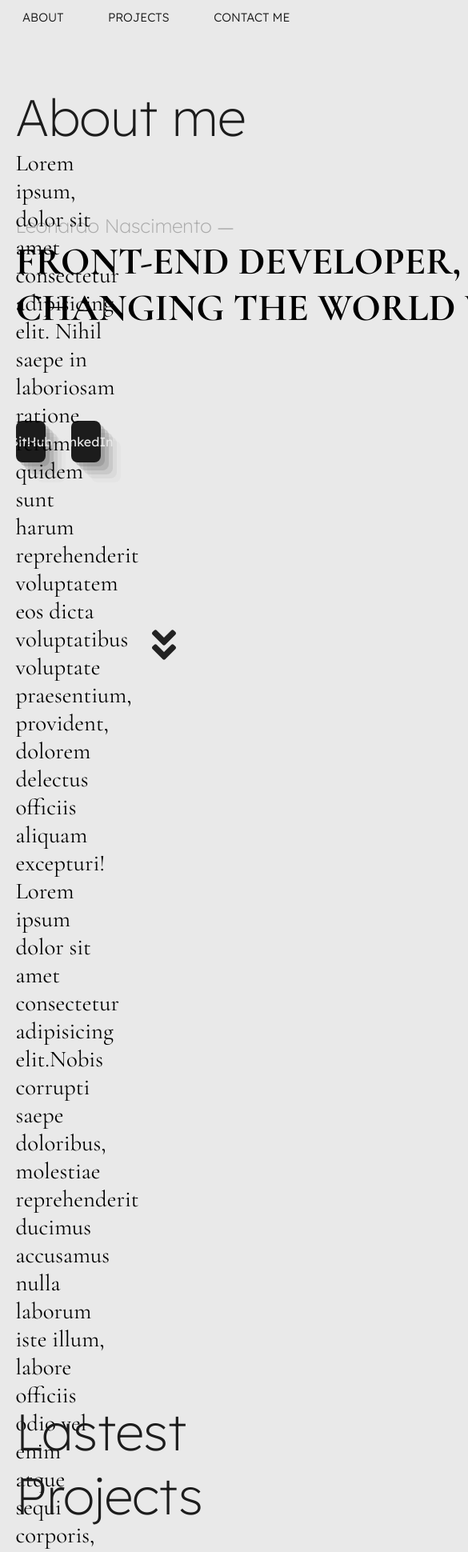
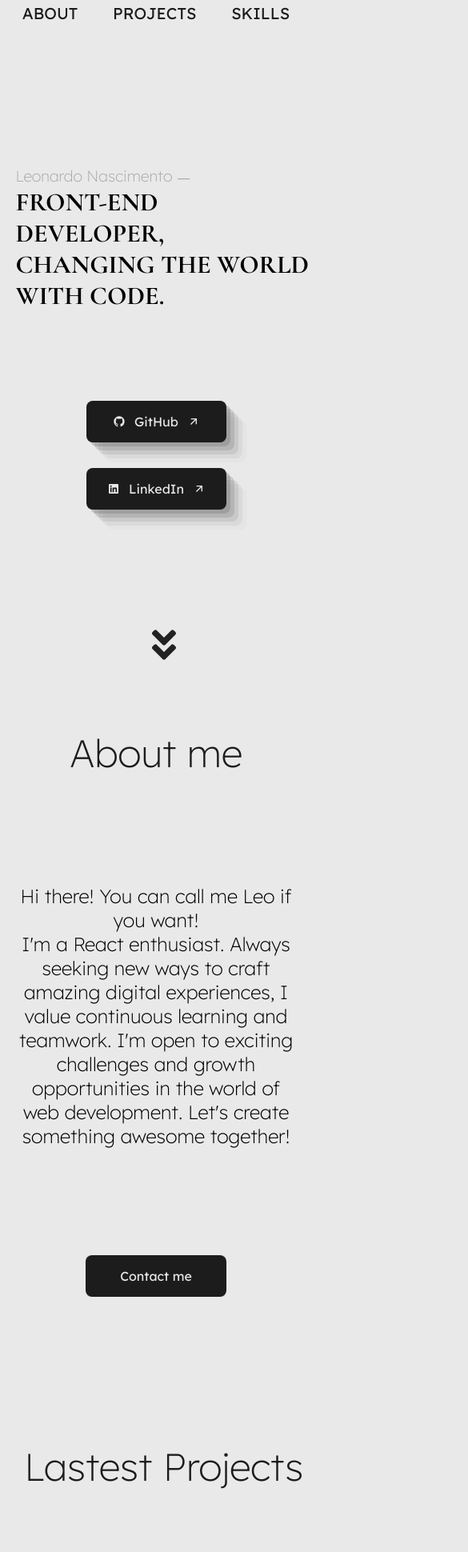
Before and after one commit to leonardonasc/portfolio, a React (Vite) app: page / in a window 390 px wide. Shown: the top 1940 px of the page at 80% size, 585 px wide, since content can reach past the window. Built offline with nearby package versions, Linux system fonts and the light colour scheme.

Commit message:
feat(responsive): add responsive design for mobile devices

```diff
--- a/src/components/Card.jsx
+++ b/src/components/Card.jsx
@@ -1,52 +1,36 @@
-import cardImg from "../assets/img/card.jpg";
+import cardImg from "../assets/img/cateeo.jpg";
+import { FaJs } from "react-icons/fa";
+
+{
+  /* <img src={cardImg} alt="card1" /> */
+}
 // importar imagem como funcao src={cardImg}
 
 function Card() {
   return (
-    <div className="cards">
-      <div className="card">
+    <div className="card">
+      <div className="img-card">
         <img src={cardImg} alt="card1" />
-        <div className="card__content">
-          <h2>Projeto 1</h2>
-          <p>
-            Lorem ipsum dolor sit amet consectetur adipisicing elit. Fuga sunt
-            ullam veritatis deleniti distinctio architecto. Cum, aperiam
-            perspiciatis!
-          </p>
-          <a href="#" className="demo_btn">
-            demo
-          </a>
-        </div>
       </div>
-      <div className="card">
-        <img src={cardImg} alt="card2" />
-        <div className="card__content">
-          <h2>Projeto 2</h2>
-          <p>
-            Lorem ipsum dolor sit amet consectetur adipisicing elit. Fuga sunt
-            ullam veritatis deleniti distinctio architecto. Cum, aperiam
-            perspiciatis!
-          </p>
-          <a href="#" className="demo_btn">
-            demo
-          </a>
-        </div>
-      </div>
-      <div className="card">
-        <img src={cardImg} alt="card3" />
-        <div className="card__content">
-          <h2>Projeto 3</h2>
-          <p>
-            Lorem ipsum dolor sit amet consectetur adipisicing elit. Fuga sunt
-            ullam veritatis deleniti distinctio architecto. Cum, aperiam
-            perspiciatis!
-          </p>
-          <a href="#" className="demo_btn">
-            demo
-          </a>
-        </div>
+      <div className="card-content">
+        <h2>Decodificador</h2>
+        <p>
+          Com o objetivo de codificar e decodificar textos, este projeto é um
+          challenge construido durante o curso da Oracle One, usando HTML, CSS e
+          JS.
+        </p>
+        {/* <FaJs/> */}
+        <a
+          href="https://decodific.vercel.app/"
+          target="_Blank"
+          className="demo_btn"
+        >
+          Demo
+        </a>
       </div>
     </div>
+
+
   );
 }
 
--- a/src/components/Content.jsx
+++ b/src/components/Content.jsx
@@ -4,6 +4,8 @@ import { RiLinkedinBoxFill } from "react-icons/ri";
 import { RiArrowRightUpLine } from "react-icons/ri";
 import { AiOutlineLine } from "react-icons/ai";
 import { IoMailOpenOutline } from "react-icons/io5";
+
+import { HiOutlineEmojiHappy } from "react-icons/hi";
 // COMPONENTS
 import Footer from "./Footer";
 import Card from "../components/Card";
@@ -47,19 +49,16 @@ function Content() {
       </section>
 
       <section id="secondary-container" className="secondary-container">
+        <aside className="about">
         <h2 className="title-about">About me</h2>
-        <p className="p-about">
-          Lorem ipsum, dolor sit amet consectetur adipisicing elit. Nihil saepe
-          in laboriosam ratione rerum quidem sunt harum reprehenderit voluptatem
-          eos dicta voluptatibus voluptate praesentium, provident, dolorem
-          delectus officiis aliquam excepturi! Lorem ipsum dolor sit amet
-          consectetur adipisicing elit.Nobis corrupti saepe doloribus, molestiae
-          reprehenderit ducimus accusamus nulla laborum iste illum, labore
-          officiis odio vel enim atque sequi corporis, adipisci earum! Lorem
-          ipsum dolor sit amet consectetur adipisicing elit. Minus repellendus
-          dolor itaque blanditiis
-        </p>
+          <p className="p-secondary">
+          Hi there! You can call me Leo if you want! <span className="br-span"></span> I'm a React enthusiast. Always seeking new ways to craft amazing digital experiences, I value continuous learning and teamwork. I'm open to exciting challenges and growth opportunities in the world of web development. Let's create something awesome together!
+
+          </p>
+          <a className="contact-btn" href="#contact">Contact me</a>
+        </aside>
       </section>
+
 
       <section id="tertiary-container" className="tertiary-container">
         <h2 className="title-projects">Lastest Projects</h2>
--- a/src/components/Header.jsx
+++ b/src/components/Header.jsx
@@ -5,9 +5,10 @@ function Header() {
       <nav>
         <ul className="ul-nav">
           {/* <li className="li-ul-nav"><a href="#">Leonardo Nascimento</a></li> */}
-          <li className="li-ul-nav hover-effect"><a href="#">About</a></li>
-          <li className="li-ul-nav hover-effect"><a href="#">Projects</a></li>
-          <li className="li-ul-nav hover-effect"><a href="mailto:leonardo.nasmt@gmail.com">Contact me</a></li>
+          <li className="li-ul-nav hover-effect"><a href="#secondary-container">About</a></li>
+          <li className="li-ul-nav hover-effect"><a href="#tertiary-container">Projects</a></li>
+          <li className="li-ul-nav hover-effect"><a href="#contact">Skills</a></li>
+          {/* <li className="li-ul-nav hover-effect"><a href="mailto:leonardo.nasmt@gmail.com">Contact me</a></li> */}
           {/* <li className="li-ul-nav hover-effect"><a href="#">Skills</a></li> */}
 
           {/* <li><a href="https://github.com/leonardonasc/" target="_blank">GitHub</a></li> */}
--- a/src/components/styles/media.css
+++ b/src/components/styles/media.css
@@ -1,6 +1,73 @@
-@media (max-width: 1440px) {
-  .ul-nav a {
-    font-weight: 300;
-    font-size: 15px;
+@media only screen and (max-width: 600px) {
+  .container {
+      width: 90%;
+  }
+
+
+  .title-h1 {
+    font-size: 1.2rem;
+  }
+
+  .title-content {
+    font-size: 2rem;
+  }
+
+  .title-items {
+    flex-direction: column;
+    align-items: center;
+    margin-right: 5%;
+  }
+
+  .title-anchor {
+    width: 50%;
+    min-width: 10%;
+  }
+
+  .p-secondary {
+    font-size: 1.5rem;
+    width: 100%;
+  }
+
+  .title-about {
+    font-size: 3rem;
+  }
+
+  .about {
+    display: flex;
+    flex-direction: column;
+    justify-content: space-around;
+    text-align: center;
+    align-items: center;
+    gap: 0px;
+
+  }
+
+  .contact-btn {
+    min-width: 50%;
+  }
+
+
+  .title-projects {
+    font-size: 3rem;
+
+  }
+
+  .tertiary-container {
+    text-align: center;
+    align-items: center;
+    justify-content: space-evenly;
   }
 }
+
+
+@media only screen and (min-width: 601px) and (max-width: 1024px) {
+  .container {
+      width: 70%;
+  }
+}
+
+@media only screen and (min-width: 1025px) {
+  .container {
+      width: 50%;
+  }
+}
--- a/src/index.css
+++ b/src/index.css
@@ -28,10 +28,6 @@ section {
 
 /* SECTION ONE [LANDING] */
 
-.ul-nav * {
-  box-sizing: border-box;
-  transition: all 0.35s ease;
-}
 
 .ul-nav {
   display: flex;
@@ -44,13 +40,6 @@ section {
   z-index: 10;
 }
 
-.ul-nav li {
-  display: inline-block;
-  list-style: outside none none;
-  margin: 0.5em 1em;
-  padding: 0;
-}
-
 .ul-nav a {
   padding: 0.5em 0.8em;
   color: rgba(255, 255, 255, 0.5);
@@ -61,40 +50,6 @@ section {
   font-family: var(--font-text);
   font-weight: 400;
   color: var(--extra);
-}
-
-.ul-nav a::before,
-.ul-nav a::after {
-  content: "";
-  height: 14px;
-  width: 14px;
-  position: absolute;
-  transition: all 0.35s ease;
-  opacity: 0;
-}
-
-.ul-nav a::before {
-  content: "";
-  right: 0;
-  top: 0;
-  border-top: 3px solid var(--extra);
-  border-right: 3px solid #2e640f;
-  transform: translate(-100%, 50%);
-}
-
-.ul-nav a:after {
-  content: "";
-  left: 0;
-  bottom: 0;
-  border-bottom: 3px solid var(--extra);
-  border-left: 3px solid var(--extra);
-  transform: translate(100%, -50%);
-}
-
-.ul-nav a:hover:before,
-.ul-nav a:hover:after {
-  transform: translate(0, 0);
-  opacity: 1;
 }
 
 .ul-nav a:hover {
@@ -123,15 +78,19 @@ section {
 }
 
 .title-content {
-  white-space: pre;
+  white-space: pre-wrap;
   font-size: 3rem;
+  max-width: 100%;
+  overflow: hidden;
+  text-overflow: ellipsis
 }
 
 .title-items {
   display: flex;
   gap: 2rem;
-  padding-top: 7rem;
+  margin-top: 7rem;
   font-family: var(--font-text);
+
 }
 
 .title-anchor {
@@ -144,12 +103,10 @@ section {
   padding: 1rem;
   border-radius: 0.5rem;
   cursor: pointer;
-  width: 10%;
   justify-content: center;
   box-shadow: rgba(128, 128, 128, 0.4) 5px 5px,
     rgba(128, 128, 128, 0.3) 10px 10px, rgba(128, 128, 128, 0.2) 15px 15px,
     rgba(128, 128, 128, 0.1) 20px 20px, rgba(128, 128, 128, 0.05) 25px 25px;
-
   transition: all 0.15s ease-in-out;
   transition-timing-function: cubic-bezier(0.4, 0, 0.2, 1);
   animation-timing-function: cubic-bezier(0.4, 0, 0.2, 1);
@@ -198,11 +155,16 @@ section {
 /* SECTION TWO [ABOUT]*/
 
 .secondary-container {
+ display: flex;
+ margin-left: 5%;
+ margin-right: 5%;
+}
+
+.about {
   display: flex;
-  align-items: flex-start;
-  justify-content: center;
   flex-direction: column;
-  margin-left: 5%;
+  gap: 200px;
+
 }
 
 .title-about {
@@ -212,19 +174,36 @@ section {
   font-weight: 200;
 }
 
-.p-about {
-  width: 30%;
+.contact-btn {
+  gap: 0.7rem;
+  text-decoration: none;
+  display: flex;
+  background-color: var(--extra);
+  color: var(--primary-color);
+  align-items: center;
+  padding: 1rem;
+  border-radius: 0.5rem;
+  cursor: pointer;
+  width: 10%;
+  justify-content: center;
+  font-family: var(--font-text );
+}
+
+.p-secondary {
   font-size: 1.8rem;
+  width: 50%;
+  font-family: var(--font-text);
+  font-weight: 200;
 }
+
 
 /* SECTION THREE [PROJECTS] */
 
 .tertiary-container {
   display: flex;
   flex-direction: column;
-  justify-content: space-around;
   text-align: left;
-
+  margin-left: 5%;
 }
 
 .title-projects {
@@ -232,15 +211,9 @@ section {
   font-family: var(--font-text);
   font-size: 4rem;
   font-weight: 200;
-  margin-left: 5%;
 }
 
 /* CARD */
-
-.cards {
-  display: flex;
-  justify-content: space-evenly;
-}
 
 .card {
   font-family: var(--font-text);
@@ -252,25 +225,35 @@ section {
   box-shadow: rgba(149, 157, 165, 0.2) 0px 8px 24px;
 }
 
-.card__content {
+.img-card > img {
+  object-fit: cover;
+  width: 100%;
+  height: 100%;
+}
+
+.img-card {
+  width: 100%;
+  height: 40%;
+}
+
+.card-content {
+  height: 60%;
   display: flex;
   flex-direction: column;
+  text-align: center;
   align-items: center;
-  text-align: center;
-  gap: 1.4rem;
+  justify-content: space-around;
 }
 
-.card__content > h2 {
+.card-content > h2{
   font-weight: 400;
+  font-size: 1.5rem;
 }
 
-.card__content > p {
+.card-content > p {
   font-weight: 300;
-  width: 80%;
-}
-
-.card > img {
-  width: 100%;
+  font-size: 1.1rem;
+  width: 95%;
 }
 
 /* button */
@@ -282,7 +265,6 @@ section {
   border: none;
   padding: 0.8rem;
   border-radius: 10px;
-  width: 30%;
   cursor: pointer;
 }
 
```
Also changed, not shown: 1 other file (tests, documents, lock files or other folders).
